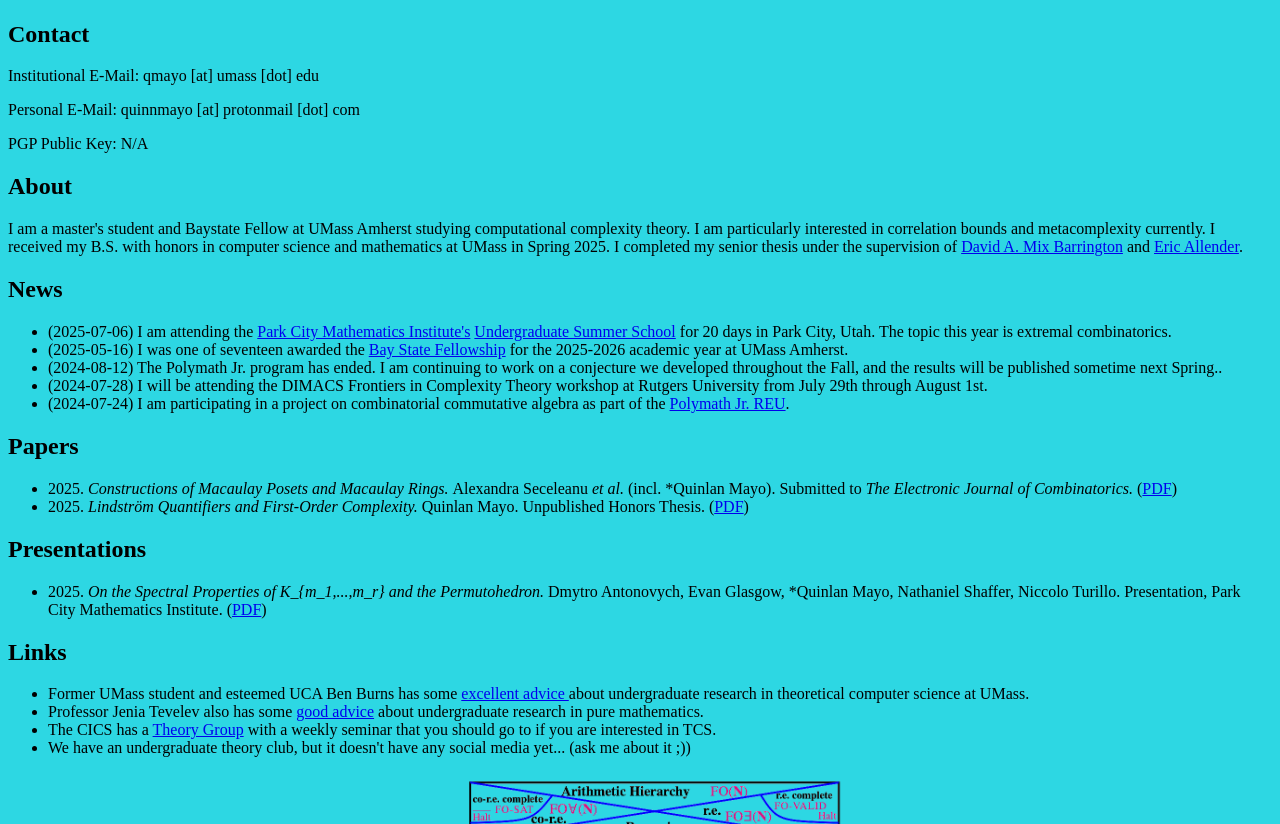
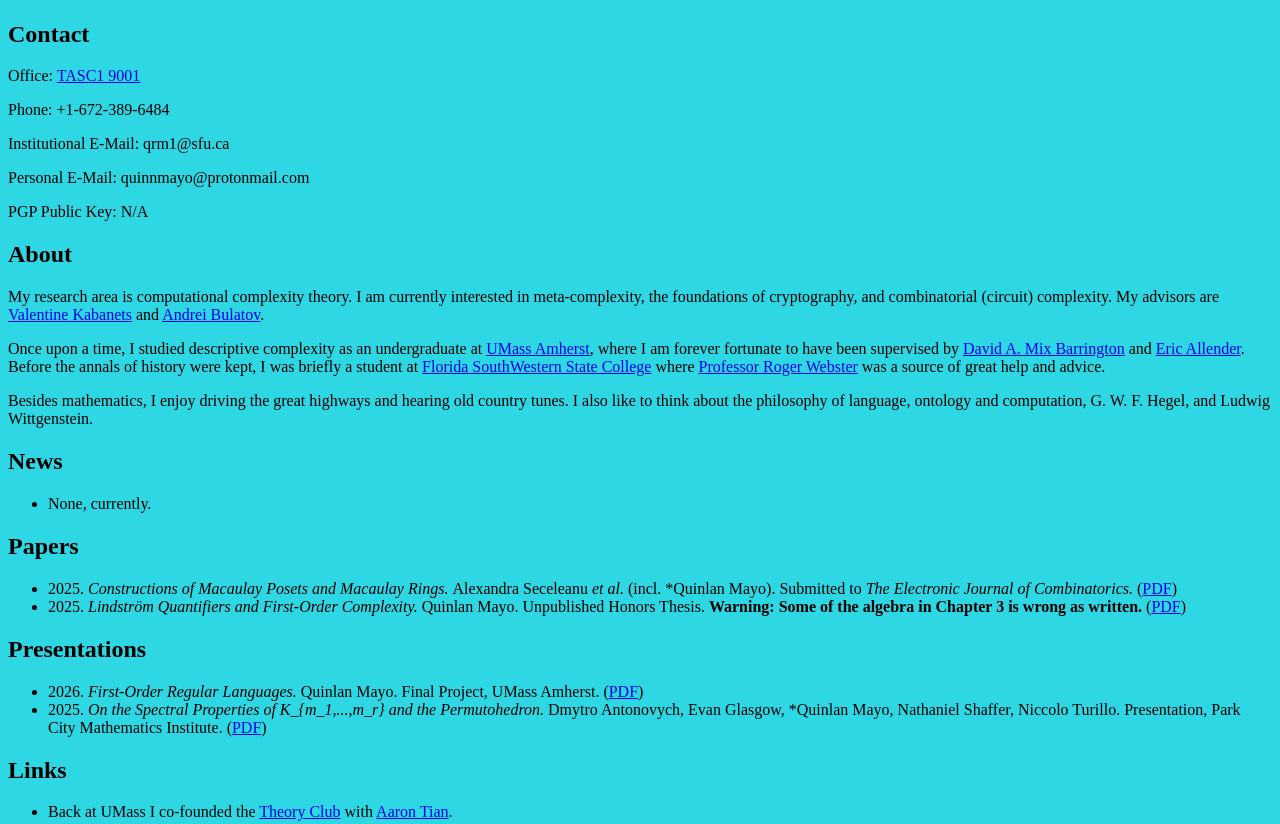
Before and after one commit to qmayo17/quinnmayo, a plain HTML site: page index.html in a window 1280 px wide. Shown: the part 413-1237 px from the top of the page. Drawn offline with Linux system fonts and the light colour scheme.

Commit message:
Update index.html

```diff
--- a/index.html
+++ b/index.html
@@ -6,38 +6,38 @@
     </head>
     <body style="background-color:#2dd7e3;">
         <h1 id="quinnmayo">Quinn Mayo</h1>
-        <p><a href="https://www.cics.umass.edu/">College of Information and Computer Sciences</a>, <a href="https://www.umass.edu">University of Massachusetts</a>, Amherst, MA, United States. </p>
+        <p>PhD Student at <a href="https://aco.cs.sfu.ca/index.html">Theory Lab</a>, <a href="https://www.sfu.ca/fas/computing.html">School of Computing Science</a>, <a href="https://www.sfu.ca/">Simon Fraser University</a>.</p>
         <image src="/images/portrait.jpg" style="max-width: 300px; max-height: 300px;" />
         <h2 id="contact">Contact</h2>
-        <p>Institutional E-Mail: qmayo [at] umass [dot] edu </p>
-        <p>Personal E-Mail: quinnmayo [at] protonmail [dot] com</p>
+        <p>Office: <a href="https://roomfinder.sfu.ca/apps/sfuroomfinder_web/?q=TASC1%209001">TASC1 9001</a></p>
+        <p>Phone: +1-672-389-6484</p>
+        <p>Institutional E-Mail: qrm1@sfu.ca </p>
+        <p>Personal E-Mail: quinnmayo@protonmail.com</p>
         <p>PGP Public Key: N/A</p>
         <h2 id="about">About</h2>
-        <p>I am a master's student and Baystate Fellow at UMass Amherst studying computational complexity theory. I am particularly interested in correlation bounds and metacomplexity currently. I received my B.S. with honors in computer science and mathematics at UMass in Spring 2025. I completed my senior thesis under the supervision of <a href="https://people.cs.umass.edu/~barring/">David A. Mix Barrington</a> and <a href="https://people.cs.rutgers.edu/~allender/">Eric Allender</a>.</p>
+        <p>My research area is computational complexity theory. I am currently interested in meta-complexity, the foundations of cryptography, and combinatorial (circuit) complexity. My advisors are <a href="https://www.cs.sfu.ca/~kabanets/">Valentine Kabanets</a> and <a href="https://www.cs.sfu.ca/~abulatov/">Andrei Bulatov</a>. </p>
+
+           <p>Once upon a time, I studied descriptive complexity as an undergraduate at <a href="https://www.cics.umass.edu/">UMass Amherst</a>, where I am forever fortunate to have been supervised by <a href="https://people.cs.umass.edu/~barring/">David A. Mix Barrington</a> and <a href="https://people.cs.rutgers.edu/~allender/">Eric Allender</a>. Before the annals of history were kept, I was briefly a student at <a href="https://www.fsw.edu/">Florida SouthWestern State College</a> where <a href="https://www.rogerwebsterapps.com/">Professor Roger Webster</a> was a source of great help and advice.</p>
+
+<p>Besides mathematics, I enjoy driving the great highways and hearing old country tunes. I also like to think about the philosophy of language, ontology and computation, G. W. F. Hegel, and Ludwig Wittgenstein.</p>
         <h2 id="news">News</h2>
         <ul>
-            <li>(2025-07-06) I am attending the <a href="https://www.ias.edu/pcmi">Park City Mathematics Institute's</a> <a href="https://www.ias.edu/pcmi/pcmi-2025-undergraduate-summer-school">Undergraduate Summer School</a> for 20 days in Park City, Utah. The topic this year is extremal combinatorics.</li>
-            <li>(2025-05-16) I was one of seventeen awarded the <a href="https://www.cics.umass.edu/academics/scholarships-and-fellowships/bay-state-scholarship-program">Bay State Fellowship</a> for the 2025-2026 academic year at UMass Amherst.</li>
-            <li>(2024-08-12) The Polymath Jr. program has ended. I am continuing to work on a conjecture we developed throughout the Fall, and the results will be published sometime next Spring.</a>.</li>
-            <li>(2024-07-28) I will be attending the DIMACS Frontiers in Complexity Theory workshop at Rutgers University from July 29th through August 1st.</li>
-            <li>(2024-07-24) I am participating in a project on combinatorial commutative algebra as part of the <a href="https://geometrynyc.wixsite.com/polymathreu">Polymath Jr. REU</a>.</li>
+            <li>None, currently.</li>
         </ul>
         <h2 id="papers">Papers</h2>
         <ul>
             <li> 2025. <i>Constructions of Macaulay Posets and Macaulay Rings. </i> Alexandra Seceleanu <i>et al.</i> (incl. *Quinlan Mayo). Submitted to <i>The Electronic Journal of Combinatorics.</i> (<a href="/documents/macaulay.pdf">PDF</a>)</li>
-            <li> 2025. <i>Lindström Quantifiers and First-Order Complexity.</i> Quinlan Mayo. Unpublished Honors Thesis. (<a href="/documents/Senior_Thesis.pdf">PDF</a>)</li>
+            <li> 2025. <i>Lindström Quantifiers and First-Order Complexity.</i> Quinlan Mayo. Unpublished Honors Thesis. <strong>Warning: Some of the algebra in Chapter 3 is wrong as written.</strong> (<a href="/documents/Senior_Thesis.pdf">PDF</a>)</li>
         </ul>
         <h2 id="presentations">Presentations</h2>
         <ul>
+            <li>2026. <i>First-Order Regular Languages.</i> Quinlan Mayo. Final Project, UMass Amherst. (<a href="/documents/FOReg.pdf">PDF</a>)</li>
             <li> 2025. <i>On the Spectral Properties of K_{m_1,...,m_r} and the Permutohedron.</i> Dmytro Antonovych, Evan Glasgow, *Quinlan Mayo, Nathaniel Shaffer, Niccolo Turillo. Presentation, Park City Mathematics Institute. (<a href="/documents/PCMI_Presentation.pdf">PDF</a>) </li>
         </ul>
 
         <h2 id="links">Links</h2>
         <ul>
-            <li>Former UMass student and esteemed UCA Ben Burns has some <a href="https://bburns.xyz/blog/umass-advice.html">excellent advice </a>about undergraduate research in theoretical computer science at UMass.</li>
-            <li>Professor Jenia Tevelev also has some <a href="https://people.math.umass.edu/~tevelev/grad_advice.html">good advice</a> about undergraduate research in pure mathematics.</li>
-            <li>The CICS has a <a href="https://groups.cs.umass.edu/theory/">Theory Group</a> with a weekly seminar that you should go to if you are interested in TCS.</li>
-            <li>We have an undergraduate theory club, but it doesn't have any social media yet... (ask me about it ;))</li>
+            <li>Back at UMass I co-founded the <a href="https://umass-tcs.github.io/">Theory Club</a> with <a href="https://atian.me/">Aaron Tian</a>.</li>
         </ul>
         <div style="text-align:center;">
             <figure>
```
